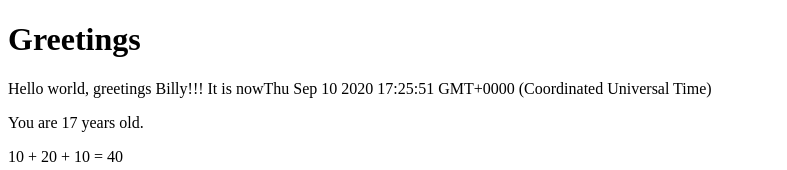
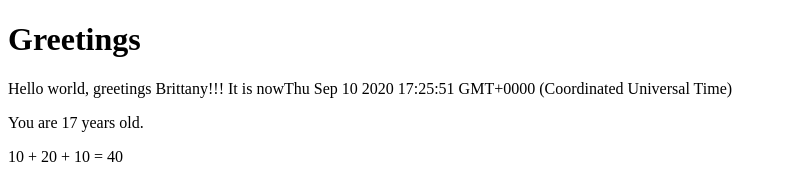
Before and after one commit to staffanholmnas/React-Node-exercises, a React (Create React App) app: page / in a window 1280 px wide. Shown: the top 170 px of the page, without its empty margins (0-787 px from the left). Built offline with nearby package versions, Linux system fonts and the light colour scheme.

Commit message:
Delete node_modules and edit index.js

```diff
--- a/src/index.js
+++ b/src/index.js
@@ -25,7 +25,7 @@ const App = () => {
   return (
     <>
       <h1>Greetings</h1>
-      <Hello name="Billy" age={15 + 2} />
+      <Hello name="Brittany" age={15 + 2} />
       <Hello name="Steve" age={age + 35} />
       <Hello name={name} age={age} />
     </>
```
